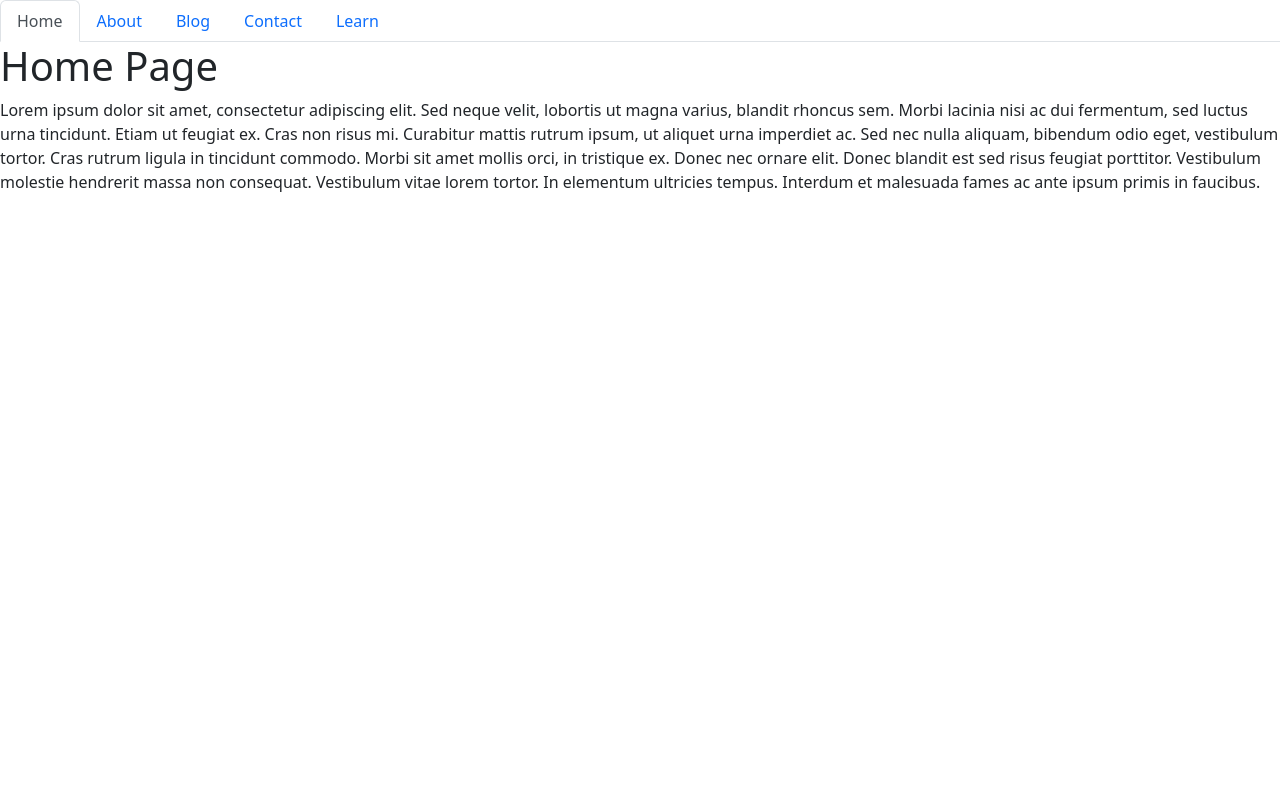
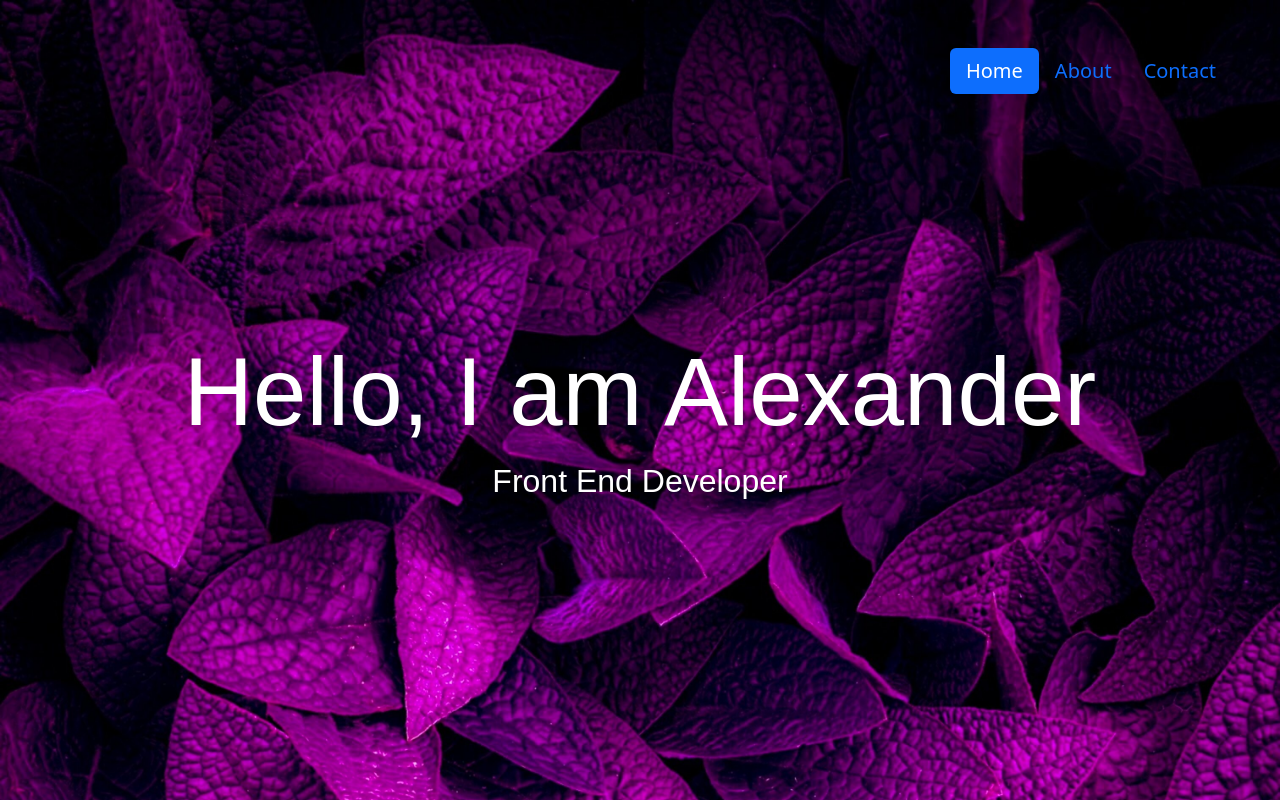
Before and after one commit to PurAlex/React-Portfolio, a React (Create React App) app in the folder my-portfolio/: page / in a window 1280 px wide. Built offline with nearby package versions, Linux system fonts and the light colour scheme.

Commit message:
style added to home

```diff
--- a/my-portfolio/src/App.js
+++ b/my-portfolio/src/App.js
@@ -3,8 +3,9 @@ import { BrowserRouter as Router, Route, Routes } from 'react-router-dom';
 import NavTabs from './components/NavTabs';
 import Home from './components/pages/Home';
 import About from './components/pages/About';
-import Blog from './components/pages/Blog';
 import Contact from './components/pages/Contact';
+import "./components/css/nav.css";
+import "./components/css/home.css";
 
 function App() {
   return (
@@ -17,7 +18,6 @@ function App() {
           {/* Define a default route that will render the Home component */}
           <Route path="/" element={<Home />} />
           <Route path="about" element={<About />} />
-          <Route path="blog" element={<Blog />} />
           {/* Define a route that will have descendant routes */}
           <Route path="contact/*" element={<Contact />} />
         </Routes>
--- a/my-portfolio/src/components/NavTabs.js
+++ b/my-portfolio/src/components/NavTabs.js
@@ -3,7 +3,7 @@ import { NavLink } from 'react-router-dom';
 
 function NavTabs() {
   return (
-    <ul className="nav nav-tabs">
+    <ul className="nav nav-pills">
       <li className="nav-item">
         <NavLink
           to="/"
@@ -27,16 +27,6 @@ function NavTabs() {
       </li>
       <li className="nav-item">
         <NavLink
-          to="blog"
-          className={({ isActive }) =>
-            isActive ? 'nav-link active' : 'nav-link'
-          }
-        >
-          Blog
-        </NavLink>
-      </li>
-      <li className="nav-item">
-        <NavLink
           to="contact"
           end
           className={({ isActive }) =>
@@ -46,16 +36,7 @@ function NavTabs() {
           Contact
         </NavLink>
       </li>
-      <li className="nav-item">
-        <NavLink
-          to="contact/learn"
-          className={({ isActive }) =>
-            isActive ? 'nav-link active' : 'nav-link'
-          }
-        >
-          Learn
-        </NavLink>
-      </li>
+
     </ul>
   );
 }
--- /dev/null
+++ b/my-portfolio/src/components/css/home.css
@@ -0,0 +1,24 @@
+*{
+    background-image: url('../images/background_image.jpg');
+    background-repeat: no-repeat;
+    background-attachment: fixed;
+    background-size: cover;
+}
+
+.header h1{
+    text-align: center;
+    margin-top: 2rem;
+    color: white;
+    font-size: 6rem;
+}
+
+p{
+    color: white;
+    text-align: center;
+    font-size: 2em;
+}
+
+.header{
+    margin-top: 15rem;
+    font-family: Arial, Helvetica, sans-serif;
+}
--- /dev/null
+++ b/my-portfolio/src/components/css/nav.css
@@ -0,0 +1,9 @@
+.nav{
+    margin: 3rem;
+    font-size: 20px;
+    justify-content: flex-end;
+}
+
+.nav-pills :active{
+    background-color: red;
+}
--- a/my-portfolio/src/components/pages/Blog.js
+++ /dev/null
@@ -1,23 +0,0 @@
-import React from "react";
-
-function Blog() {
-  return (
-    <div>
-      <h1>Blog Page</h1>
-      <p>
-        Donec a volutpat quam. Curabitur nec varius justo, sed rutrum ligula. Curabitur pellentesque
-        turpis sit amet eros iaculis, a mollis arcu dictum. Ut vel ante eget massa ornare placerat.
-        Etiam nisl orci, finibus sodales volutpat et, hendrerit ut dolor. Suspendisse porta dictum
-        nunc, sed pretium risus rutrum eget. Nam consequat, ligula in faucibus vestibulum, nisi
-        justo laoreet risus, luctus luctus mi lacus sit amet libero. Class aptent taciti sociosqu ad
-        litora torquent per conubia nostra, per inceptos himenaeos. Mauris pretium condimentum
-        tellus eget lobortis. Interdum et malesuada fames ac ante ipsum primis in faucibus. Donec
-        placerat accumsan mi, ut congue neque placerat eu. Donec nec ipsum in velit pellentesque
-        vehicula sit amet at augue. Maecenas aliquam bibendum congue. Pellentesque semper, lectus
-        non ullamcorper iaculis, est ligula suscipit velit, sed bibendum turpis dui in sapien.
-      </p>
-    </div>
-  );
-}
-
-export default Blog;
--- a/my-portfolio/src/components/pages/Contact.js
+++ b/my-portfolio/src/components/pages/Contact.js
@@ -1,6 +1,5 @@
 import React from 'react';
 import { Link, Route, Routes } from 'react-router-dom';
-import Learn from './Learn';
 
 function Contact(props) {
   return (
@@ -25,9 +24,6 @@ function Contact(props) {
       <Link to="contact" role="button" className="btn btn-link">
         Learn Less
       </Link>
-      <Routes>
-        <Route path="learn" element={<Learn />} />
-      </Routes>
     </div>
   );
 }
--- a/my-portfolio/src/components/pages/Home.js
+++ b/my-portfolio/src/components/pages/Home.js
@@ -2,17 +2,10 @@ import React from "react";
 
 function Home() {
   return (
-    <div>
-      <h1>Home Page</h1>
+    <div className="header">
+      <h1>Hello, I am Alexander</h1>
       <p>
-        Lorem ipsum dolor sit amet, consectetur adipiscing elit. Sed neque velit, lobortis ut magna
-        varius, blandit rhoncus sem. Morbi lacinia nisi ac dui fermentum, sed luctus urna tincidunt.
-        Etiam ut feugiat ex. Cras non risus mi. Curabitur mattis rutrum ipsum, ut aliquet urna
-        imperdiet ac. Sed nec nulla aliquam, bibendum odio eget, vestibulum tortor. Cras rutrum
-        ligula in tincidunt commodo. Morbi sit amet mollis orci, in tristique ex. Donec nec ornare
-        elit. Donec blandit est sed risus feugiat porttitor. Vestibulum molestie hendrerit massa non
-        consequat. Vestibulum vitae lorem tortor. In elementum ultricies tempus. Interdum et
-        malesuada fames ac ante ipsum primis in faucibus.
+        Front End Developer
       </p>
     </div>
   );
--- a/my-portfolio/src/components/pages/Learn.js
+++ /dev/null
@@ -1,16 +0,0 @@
-import React from "react";
-
-function Learn() {
-  return (
-    <div>
-      <h1 className="text-center">hello</h1>
-      <p>
-        Lorem ipsum dolor sit amet, est ut enim consequat. Nostrum fastidii partiendo sed ne, no
-        mutat ludus aperiri mea, per in choro dolorem electram. Invidunt reprimique assueverit quo
-        ne, eruditi graecis pro ut. Usu ut diceret scaevola evertitur, appareat voluptatibus ad vel.
-      </p>
-    </div>
-  );
-}
-
-export default Learn;
```
Also changed, not shown: my-portfolio/src/components/images/background_image.jpg (added), 1 other file (tests, documents, lock files or other folders).
